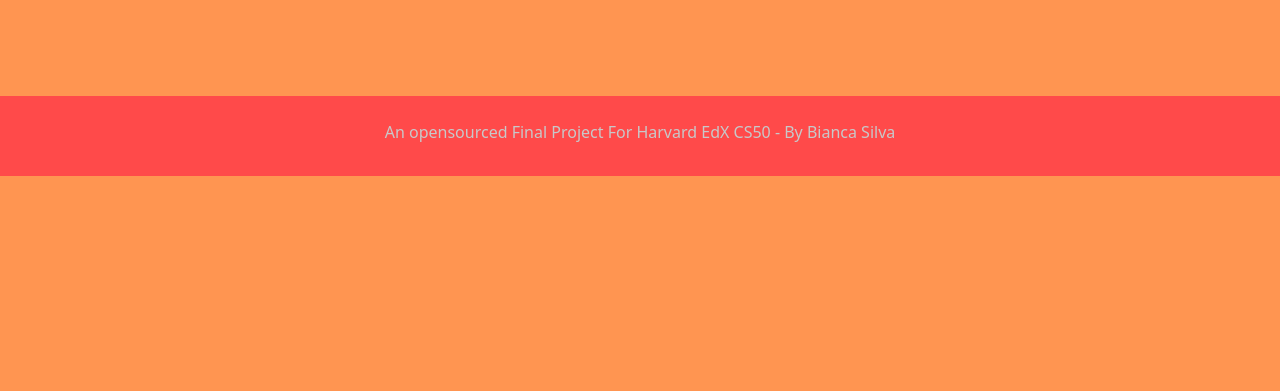
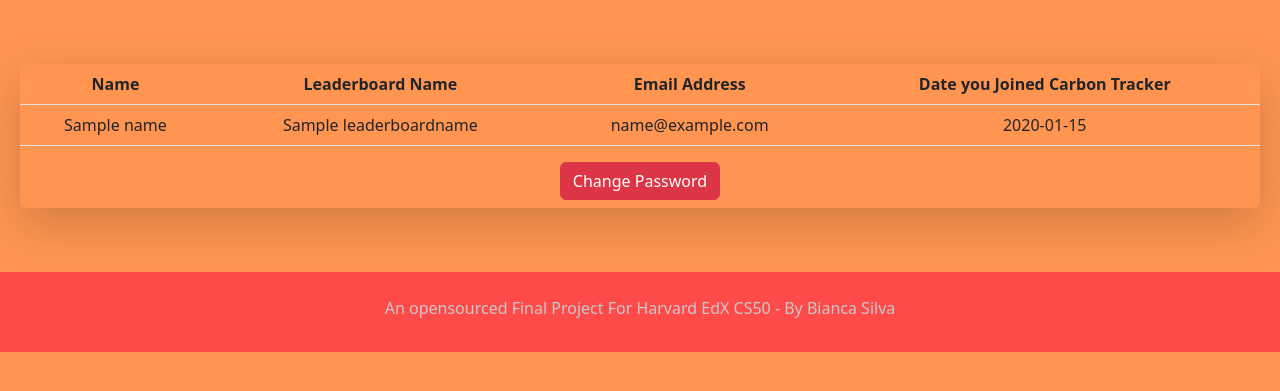
Before and after one commit to TokiLoshi/finalprojectCS50x, a Flask app: template templates/account.html in a window 1280 px wide. Shown: the part 64-455 px from the top of the page. Run offline with Flask 2, Linux system fonts and the light colour scheme; the template is opened without the code that fills it: most values are stand-ins (such as "Sample title", 1, 10 or a date in 2020); some libraries are stand-ins or nearby versions.

Commit message:
connected email and allowed forget password

```diff
--- a/templates/account.html
+++ b/templates/account.html
@@ -6,8 +6,40 @@
 
 {% block main %}
 <form action="/account" method="get">
-  <div>
-
-  </div>
-</form>
-{% endblock %}
+  <div class="container-fluid mt-2 p-2">
+    <div class="card-body shadow-lg rounded-2 mb-2">
+      <div class="card-body">
+          <table class="table">
+            <thead class="thead-dark">
+              <tr>
+                <th class="mt-3 mb-2">Name</th>
+                <th>Leaderboard Name</th>
+                <th>Email Address</th>
+                <th>Date you Joined Carbon Tracker</th>
+              </tr>
+            </thead>
+            <tbody>
+              <tr>
+                  <td>
+                    {{name}}
+                  </td>
+                  <td>
+                    {{leaderboardname}}
+                  </td>
+                  <td>
+                    {{emailaddy}}
+                  </td>
+                  <td>
+                    {{datejoined}}
+                  </td>
+                </tr>
+            </tbody>
+          </table>
+          </form>
+          <form action="/changepassword" method="post">
+          <button class="btn btn-danger mb-2" type="submit">Change Password</button>
+        </div>
+      </div>
+    </div>
+      {% endblock %}
+    </form>
```
